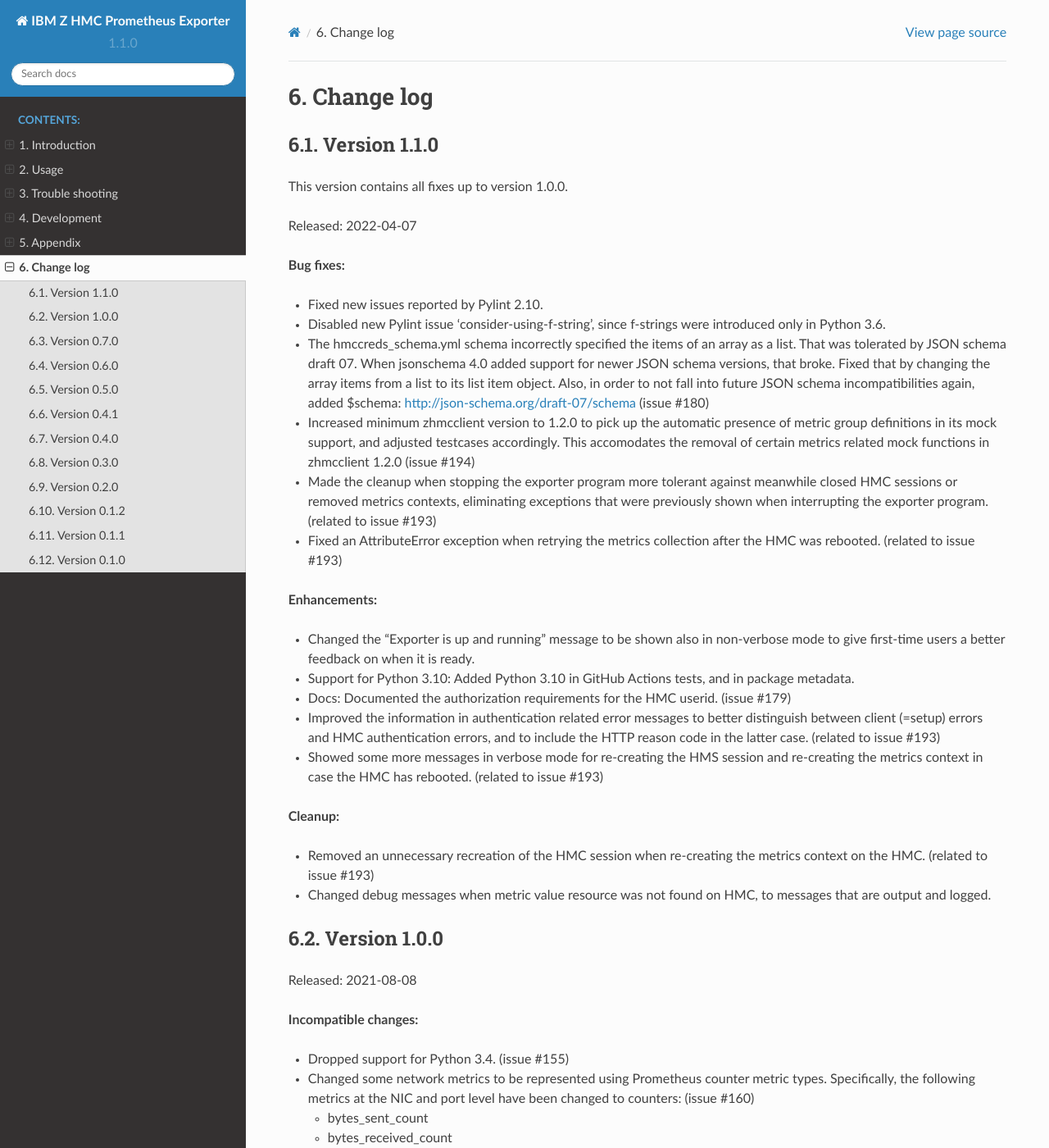
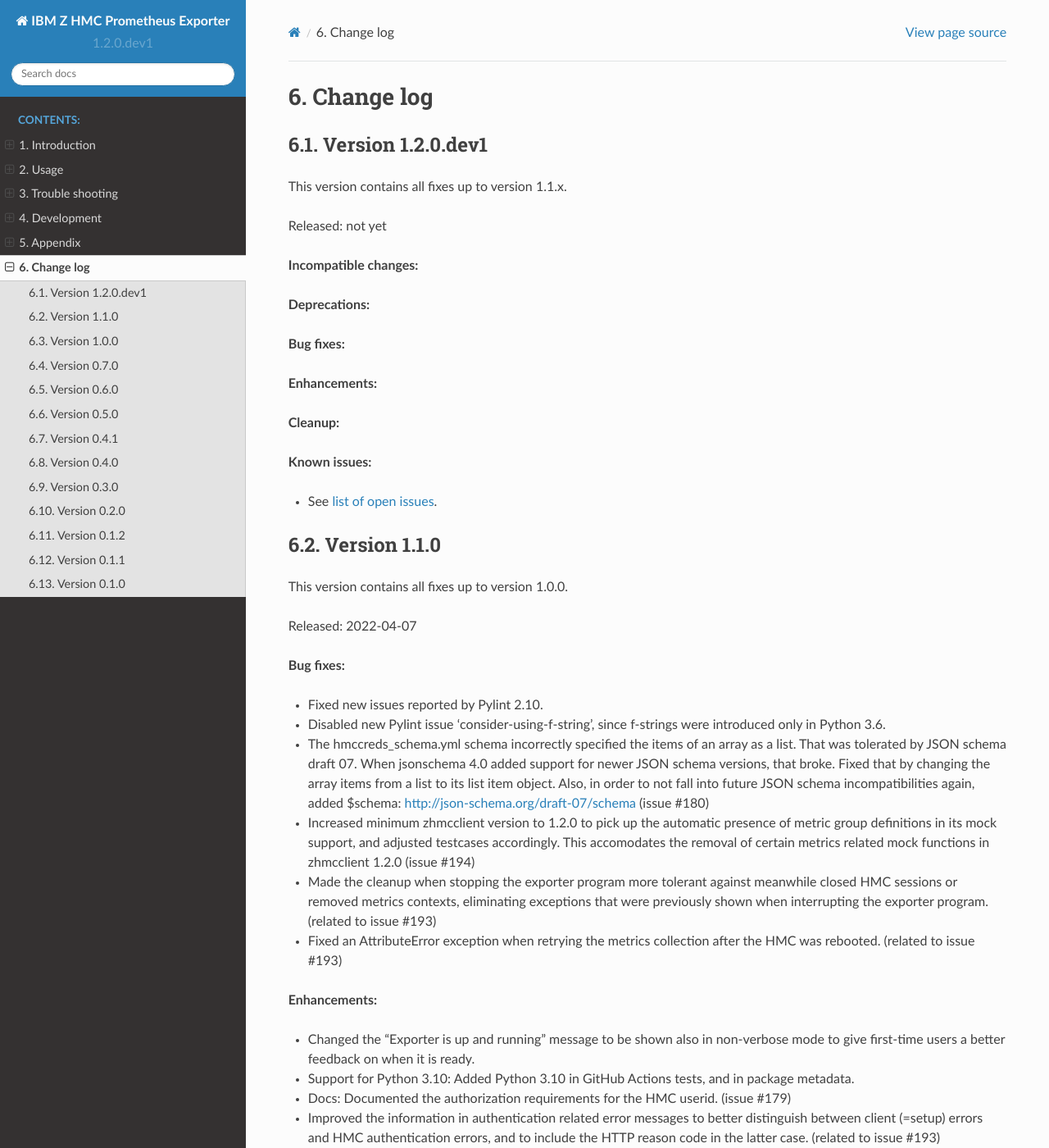
Before and after one commit to zhmcclient/zhmc-prometheus-exporter, a Sphinx documentation site: the page built from docs/changes.rst, in a window 1280 px wide and 1400 px high. Shown: the whole window at 82% size. Built offline with Sphinx 7.4.7 and the Read the Docs theme 2.0.0, drawn with Linux system fonts in a browser that asks for light colours; some of the changed text lies outside the part shown.

Commit message:
Start 1.2.0
Signed-off-by: Andreas Maier <maiera@de.ibm.com>

```diff
--- a/docs/changes.rst
+++ b/docs/changes.rst
@@ -15,6 +15,30 @@
 
 Change log
 ----------
+
+
+Version 1.2.0.dev1
+^^^^^^^^^^^^^^^^^^
+
+This version contains all fixes up to version 1.1.x.
+
+Released: not yet
+
+**Incompatible changes:**
+
+**Deprecations:**
+
+**Bug fixes:**
+
+**Enhancements:**
+
+**Cleanup:**
+
+**Known issues:**
+
+* See `list of open issues`_.
+
+.. _`list of open issues`: https://github.com/zhmcclient/zhmc-prometheus-exporter/issues
 
 
 Version 1.1.0
--- a/zhmc_prometheus_exporter/_version.py
+++ b/zhmc_prometheus_exporter/_version.py
@@ -25,4 +25,4 @@
 #:
 #: * "M.N.P.dev1": A not yet released version M.N.P
 #: * "M.N.P": A released version M.N.P
-__version__ = '1.1.0'
+__version__ = '1.2.0.dev1'
```
